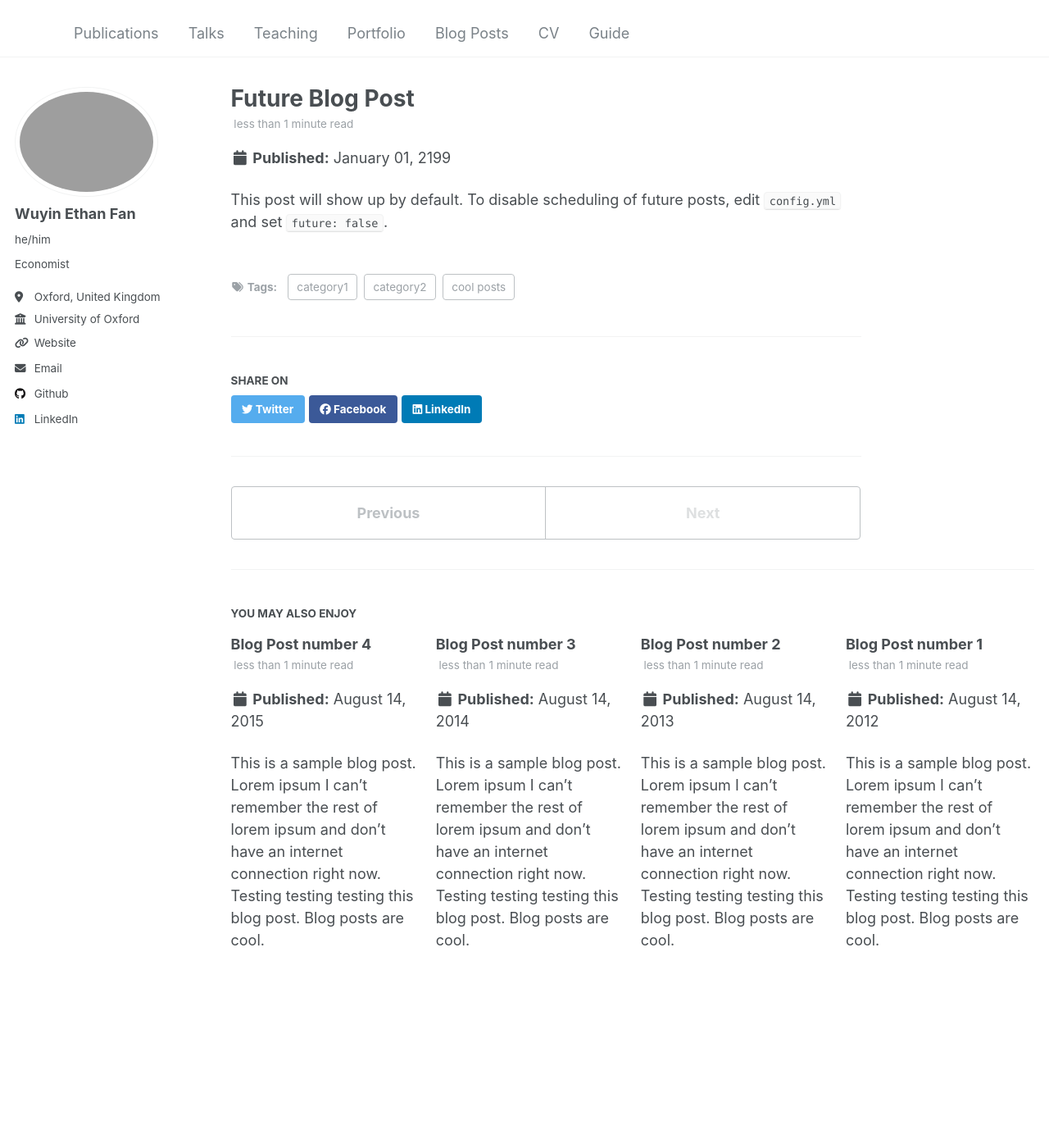
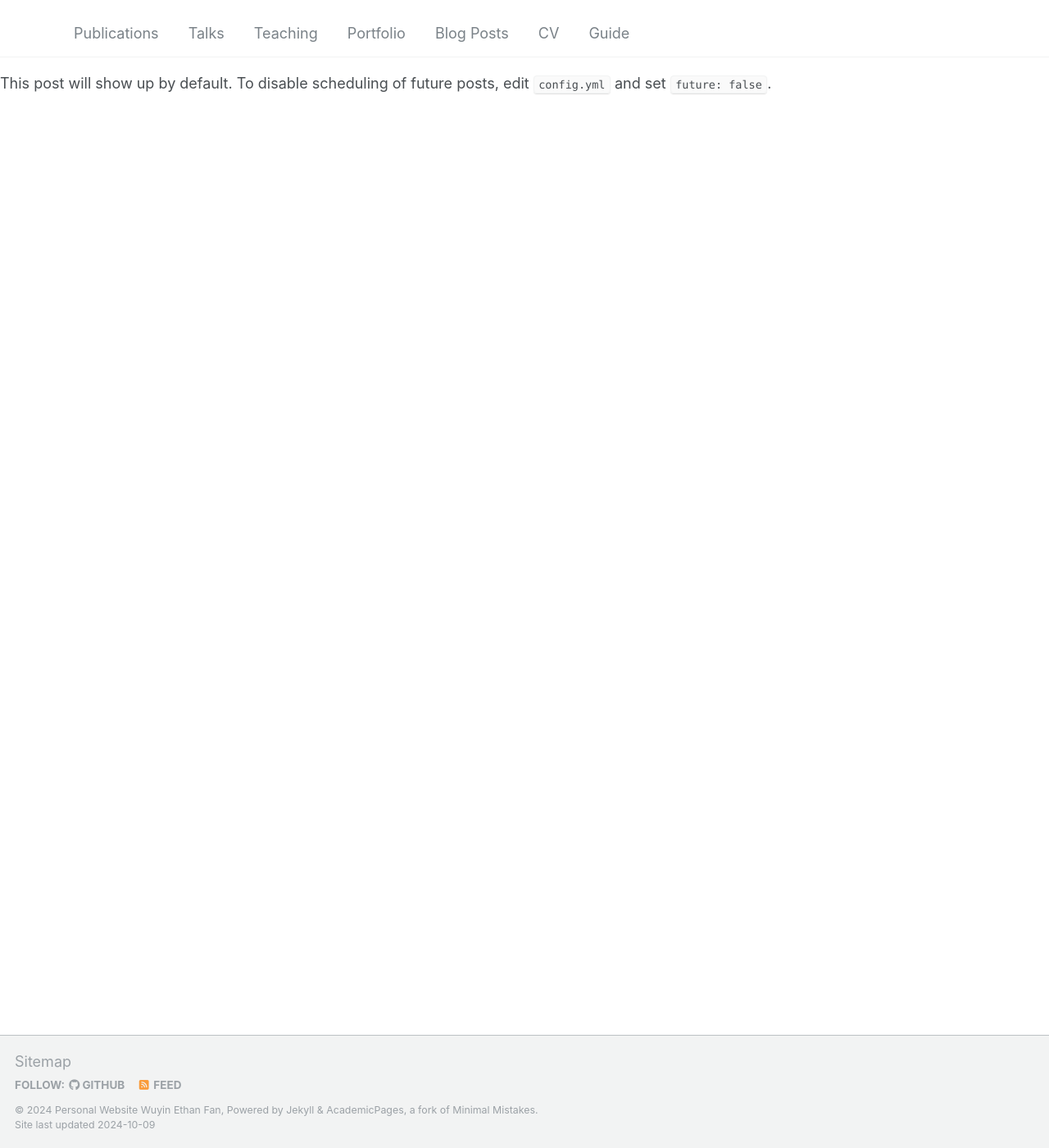
Before and after one commit to ethanfan19/ethanfan19.github.io, a Jekyll site: the page built from _posts/2199-01-01-future-post.md, in a window 1280 px wide and 1400 px high. Shown: the whole window at 82% size. Built offline with Jekyll 4.4.1, drawn with Linux system fonts in a browser that asks for light colours; our own code applies the rules of GitHub Pages for plain Markdown files; some of the changed lines change nothing that is shown.

Commit message:
Update _config.yml

```diff
--- a/_config.yml
+++ b/_config.yml
@@ -23,8 +23,8 @@
   # Biographic information
   avatar           : "IMG_2856.jpeg"
   name             : "Wuyin Ethan Fan"
-  pronouns         : "he/him"
-  bio              : "Economist"
+  pronouns         : #"he/him"
+  bio              : #"Economist"
   location         : "Oxford, United Kingdom"
   employer         : "University of Oxford"
   uri              : "https://ethanfan19.github.io"
@@ -73,14 +73,14 @@
   youtube          : # Username
   zhihu            : # Username
 
-# Publication Category - The following the list of publication categories and their headings
-publication_category:
-  books:
-    title: 'Books'
+# Research Category - The following the list of publication categories and their headings
+research_category:
+  #books:
+  #  title: 'Books'
   manuscripts:
-    title: 'Journal Articles'
-  conferences:
-    title: 'Conference Papers'
+    title: 'Working Papers'
+  work-in-progress:
+    title: 'Selected Work-in-Progress'
 
 # Site Settings
 teaser                   :  # filename of teaser fallback teaser image placed in /images/, .e.g. "500x300.png"
@@ -228,16 +228,16 @@
 # These settings control how pages and collections are included in the site
 defaults:
   # _posts
-  - scope:
-      path: ""
-      type: posts
-    values:
-      layout: single
-      author_profile: true
-      read_time: true
-      comments: true
-      share: true
-      related: true
+ # - scope:
+  #    path: ""
+   #   type: posts
+   # values:
+    #  layout: single
+    #  author_profile: true
+    #  read_time: true
+    #  comments: true
+    #  share: true
+    #  related: true
   # _pages
   - scope:
       path: ""
```
